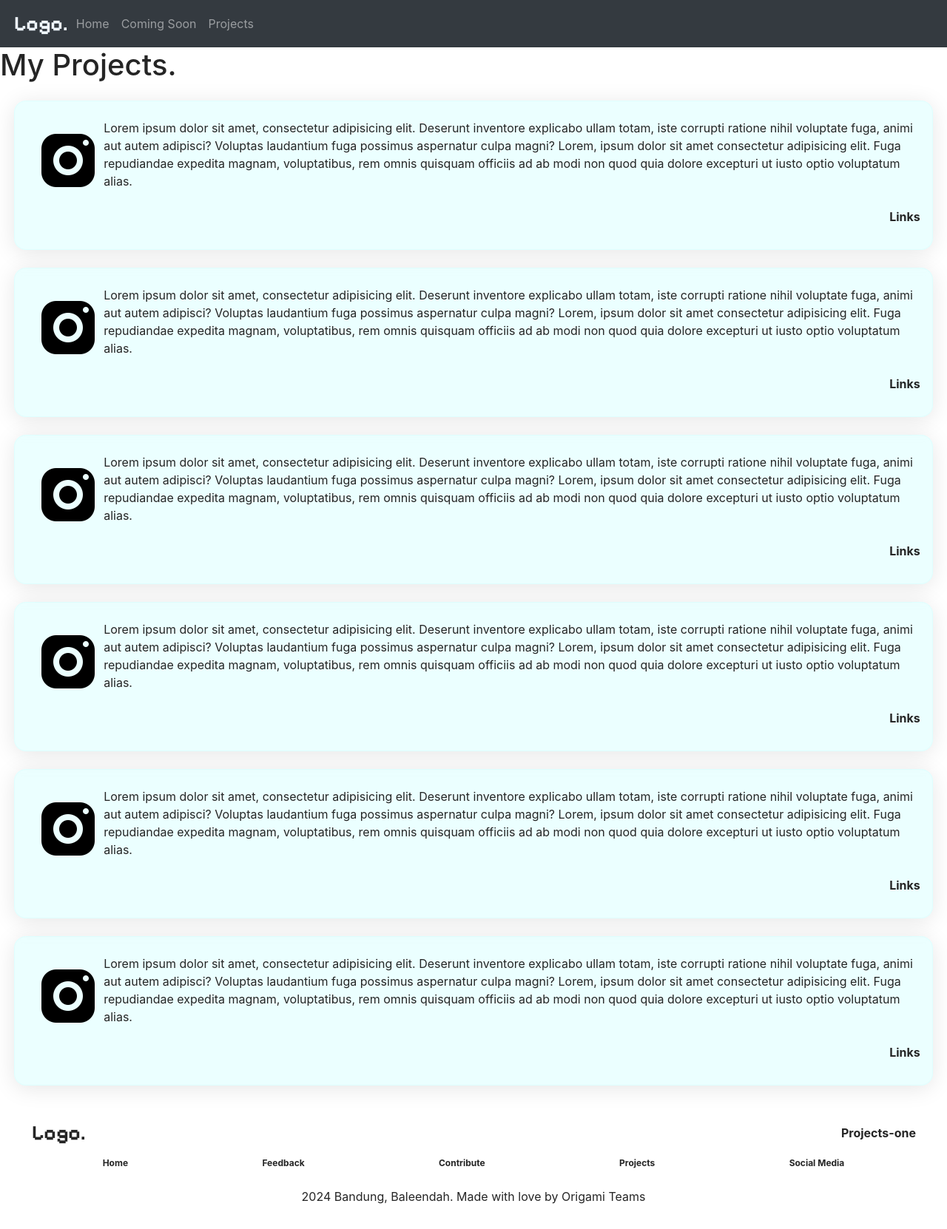
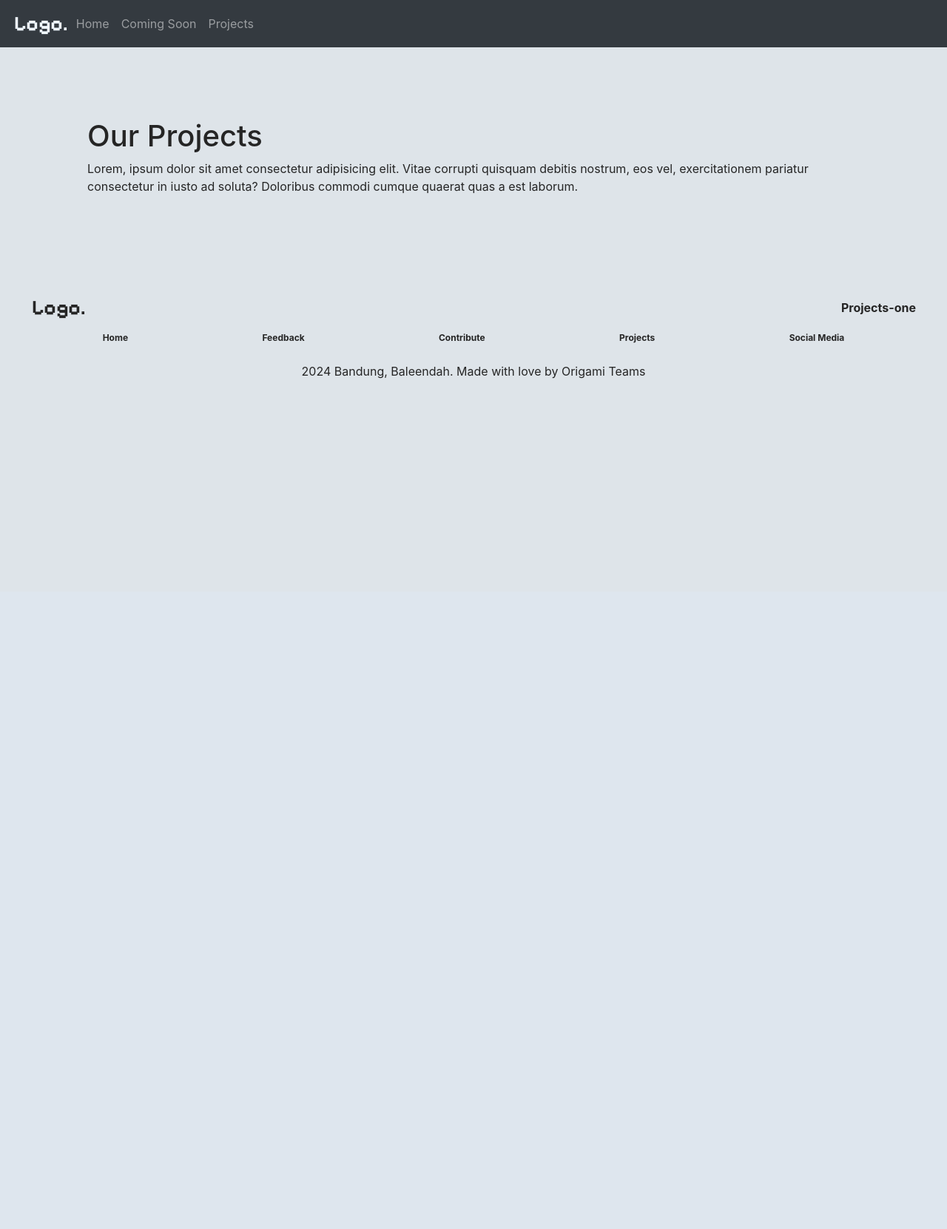
Before and after one commit to nothazel24/frontEnd-Projects, a PHP site: page /projects.php in a window 1280 px wide. Shown: the whole page at 74% size. After the commit the page ends 512 px from the top, so only its background shows below. Run offline with PHP 8.4, Linux system fonts and the light colour scheme; some web fonts are replaced.

Commit message:
minor updates

```diff
--- a/comingSoon.php
+++ b/comingSoon.php
@@ -1,6 +1,6 @@
+<body style="background-color: #dee4e9">
+
 <?php include 'others/head.php'; ?>
-
-<body style="background-color: #dee4e9">
 
 <div class="container p-5 my5">
     <div class="comingsoon">
--- a/others/head.php
+++ b/others/head.php
@@ -48,7 +48,7 @@
               <a class="nav-link" href="index.php">Home</a>
             </li>
             <li class="nav-item">
-              <a class="nav-link" href="#">Coming Soon</a>
+              <a class="nav-link" href="comingSoon.php">Coming Soon</a>
             </li>
             <li class="nav-item">
               <a class="nav-link" href="projects.php">Projects</a>
--- a/projects.php
+++ b/projects.php
@@ -1,18 +1,15 @@
-<body>
+<body style="background-color: #dee4e9">
     <?php include 'others/head.php'; ?>
-    <h1 class="headOfProjects">My Projects.</h1>
+    <div class="container p-5 my-5">
+        <h1>Our Projects</h1>
 
-    <div class="wrapperProjects">
+        <div class="cardbg">
+            <div class="listProjects">
+                <div class="projectsContent">
+                    <p>Lorem, ipsum dolor sit amet consectetur adipisicing elit. Vitae corrupti quisquam debitis nostrum, eos vel, exercitationem pariatur consectetur in iusto ad soluta? Doloribus commodi cumque quaerat quas a est laborum.</p>
+                </div>
+            </div> <!-- LIST PROJECTS -->
+        </div> <!-- CARD BG -->
 
-    <?php for ($a = 1; $a <= 6; $a++) : ?>
-        <section class="projectCard">
-            <div class="socialWrapper">
-                <a href="" target="_self"><img src="assets/instagram.png" class="ig" alt="instagram"></a>
-                <p class="projectDesc">Lorem ipsum dolor sit amet, consectetur adipisicing elit. Deserunt inventore explicabo ullam totam, iste corrupti ratione nihil voluptate fuga, animi aut autem adipisci? Voluptas laudantium fuga possimus aspernatur culpa magni? Lorem, ipsum dolor sit amet consectetur adipisicing elit. Fuga repudiandae expedita magnam, voluptatibus, rem omnis quisquam officiis ad ab modi non quod quia dolore excepturi ut iusto optio voluptatum alias.</p>
-            </div>
-            <a href="#" target="_self" class="linkToProjects"><p>Links<p></a>
-        </section>
-    <?php endfor; ?>
-
-    </div>
+    </div> <!-- CONTAINER -->
     <?php include 'others/footer.php'; ?>
```
Also changed, not shown: assets/logo.png (added).
